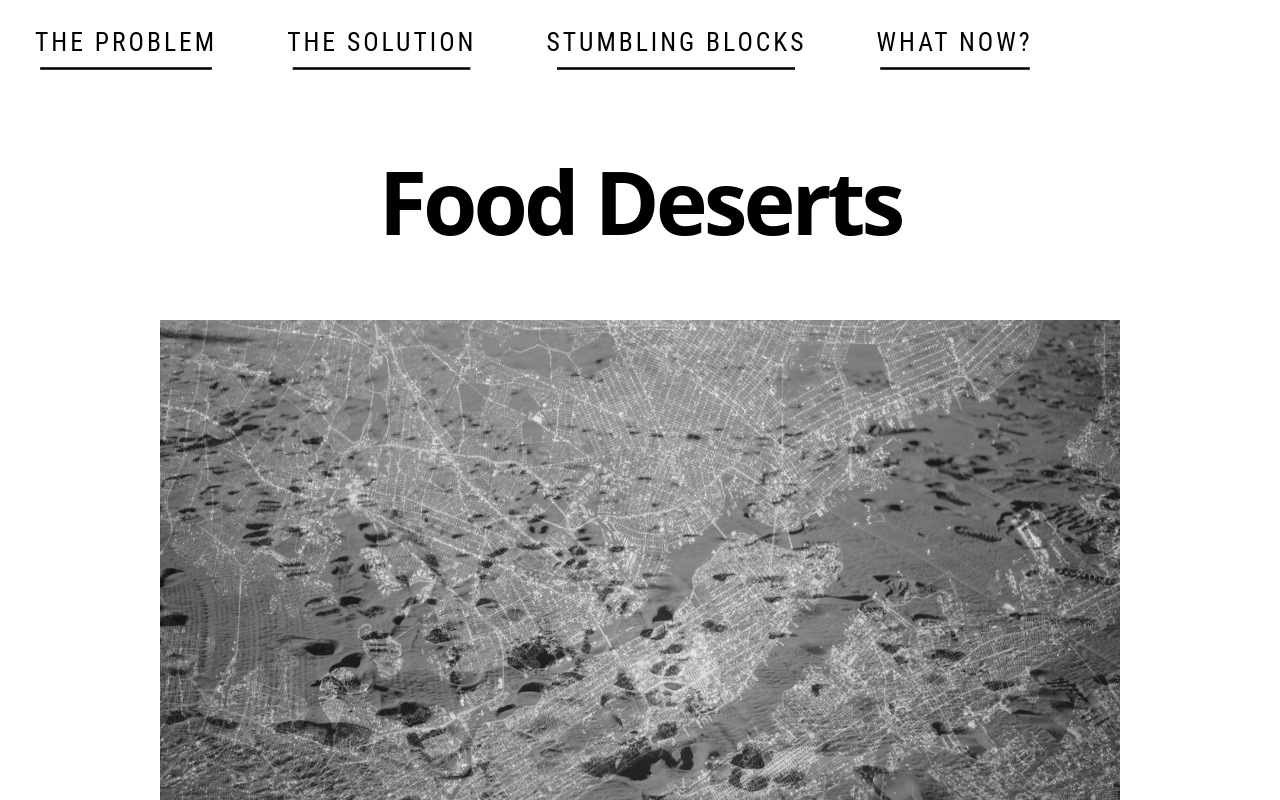
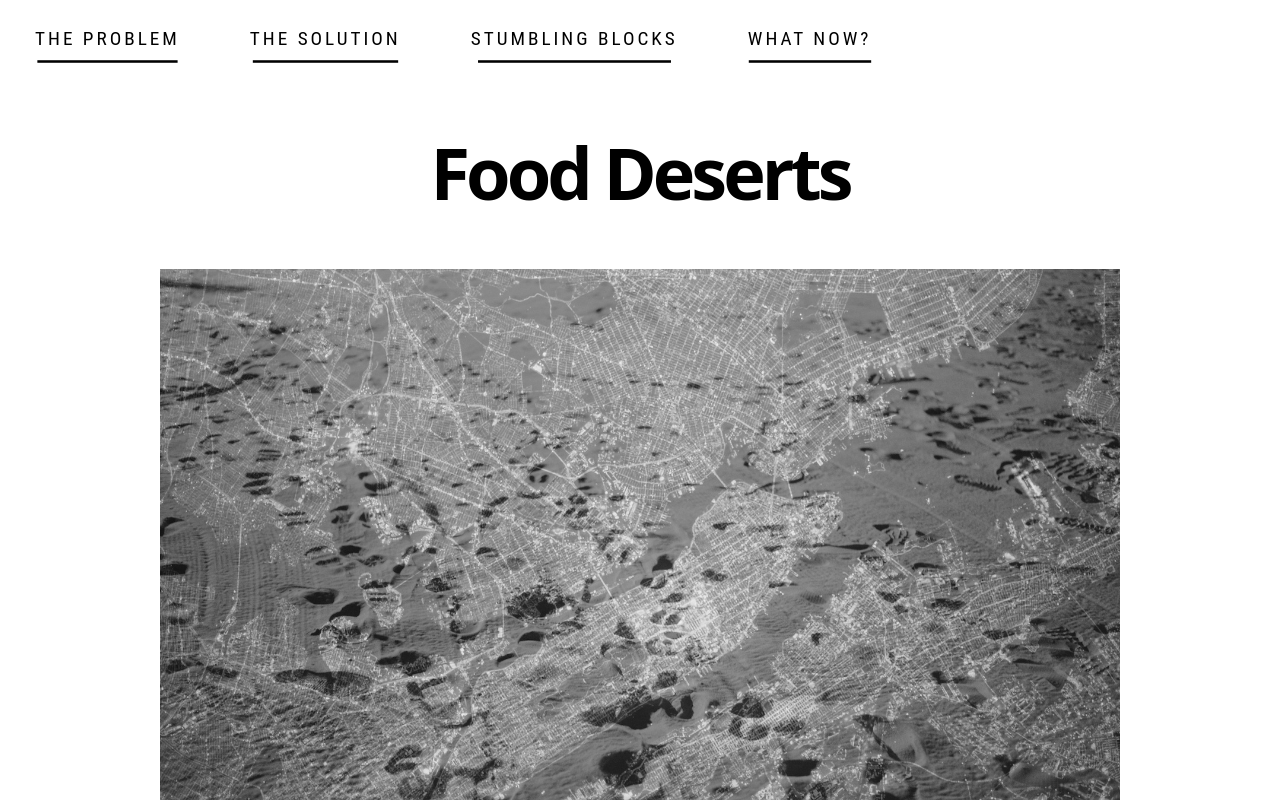
Before and after one commit to silvanagv/food-deserts, a React (Create React App) app: page / in a window 1280 px wide. Shown: the top 800 px of the page. Built offline with nearby package versions, Linux system fonts and the light colour scheme.

Commit message:
fixed font sizing and line length

```diff
--- a/src/App.css
+++ b/src/App.css
@@ -26,7 +26,7 @@
 h1 {
   font-family: 'Open Sans', sans-serif;
   letter-spacing: -4px;
-  font-size: 5.5em;
+  font-size: 4.5em;
   text-align: center;
 }
 
@@ -54,10 +54,10 @@ p.definition {
 }
 
 p {
-  max-width: 50em;
+  max-width: 35em;
   margin: auto;
   text-align: justify;
-  font-size: 1.1em;
+  font-size: 1.05em;
 }
 
 .food-desert{
@@ -77,7 +77,7 @@ nav a {
 	outline: none;
 	text-decoration: none;
 	text-transform: uppercase;
-	font-size: 1.6em;
+	font-size: 1.2em;
   font-family: 'Roboto Condensed', sans-serif;
   letter-spacing: 3px;
 }
```
